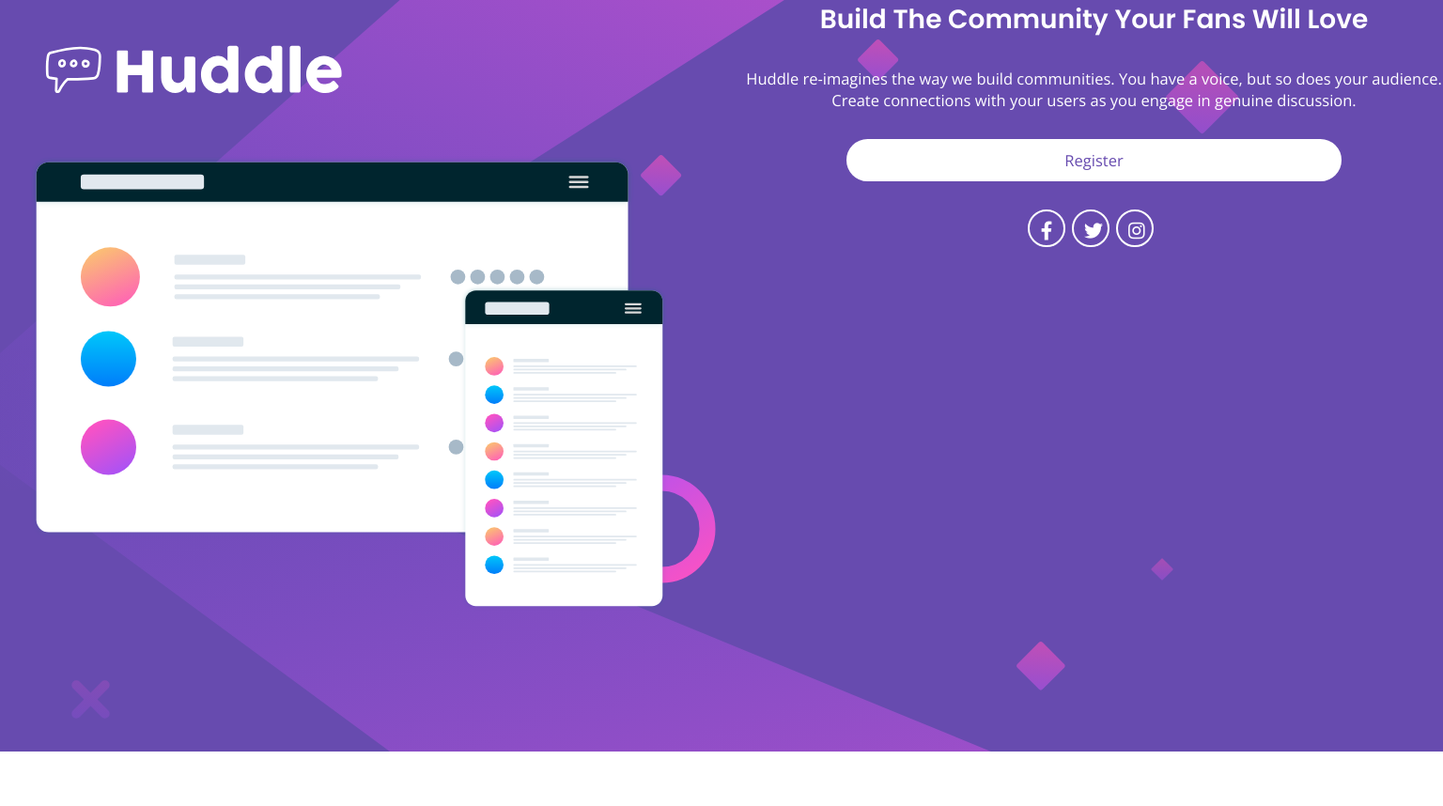
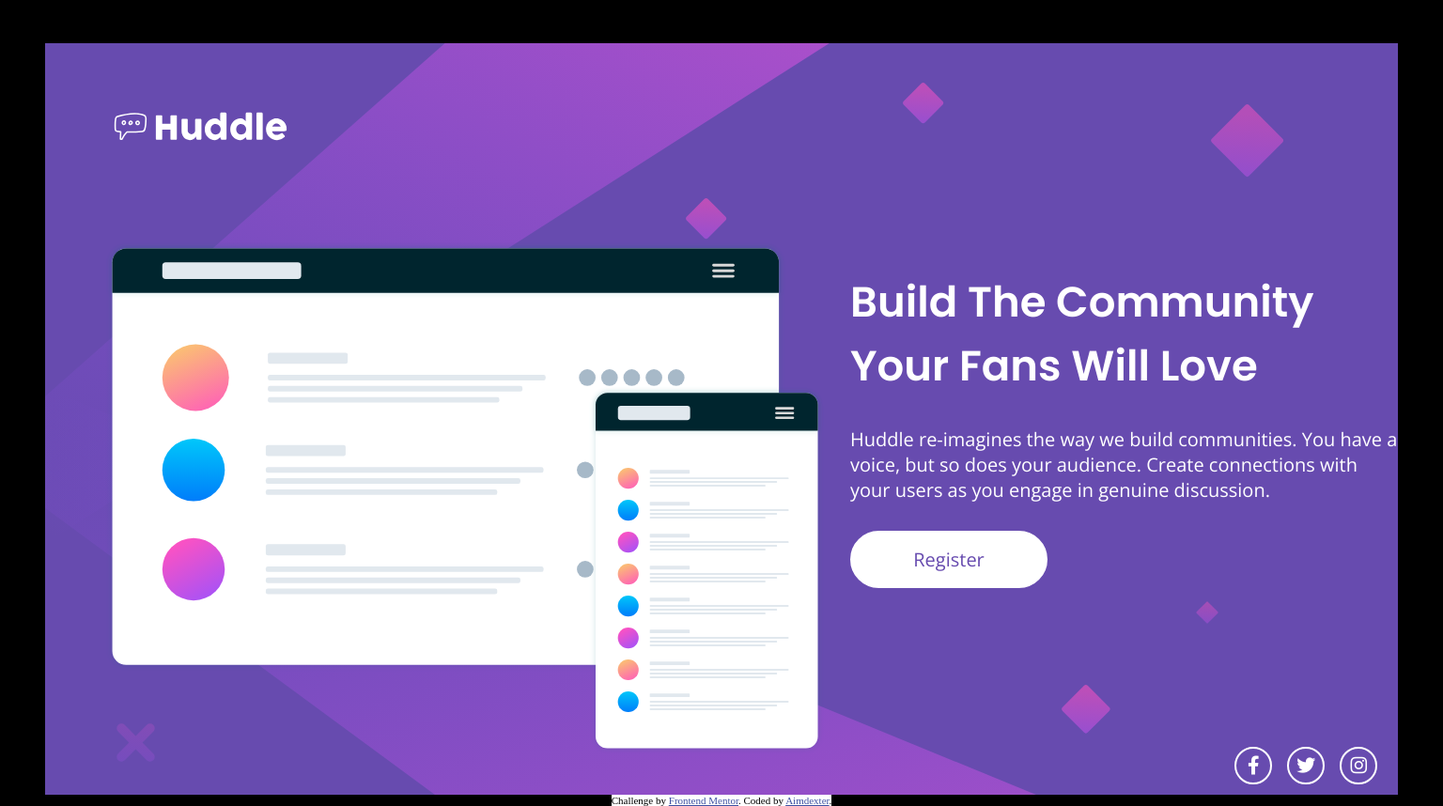
Before and after one commit to aimdexter/huddle_landing_page, a plain HTML site: page index.html in a window 1536 px wide. Shown: the whole page at 94% size. Before the commit the page ends 800 px from the top, so only its background shows below. Drawn offline with nearby package versions, Linux system fonts and the light colour scheme.

Commit message:
Fully responsive

```diff
--- a/index.html
+++ b/index.html
@@ -30,12 +30,13 @@
       </div>
     </div>
   </main>
-  <!-- <footer>
+  <footer>
     <p class="attribution">
       Challenge by <a href="https://www.frontendmentor.io?ref=challenge" target="_blank">Frontend Mentor</a>.
-      Coded by <a href="#">Your Name Here</a>.
+      Coded by <a href="https://github.com/aimdexter">Aimdexter</a>.
     </p>
-  </footer> -->
+  </footer>
+
 </body>
 
 </html>
--- a/main.scss
+++ b/main.scss
@@ -1,5 +1,11 @@
-.attribution { font-size: 11px; text-align: center; }
-.attribution a { color: hsl(228, 45%, 44%); }
+.attribution
+{
+    background-color: white;
+     font-size: 11px; text-align: center;
+    a {
+        color: hsl(228, 45%, 44%);
+    }
+}
 @import url('https://fonts.googleapis.com/css2?family=Poppins:wght@400;600&display=swap');
 @import url('https://fonts.googleapis.com/css2?family=Open+Sans&display=swap');
 $violet:hsl(257, 40%, 49%);
@@ -86,7 +92,7 @@ main{
                 margin-right: 7px;
             }
             i{
-                padding: 11px 11px;
+                padding: 8px 0px;
                 font-size: 20px;
                 color: white;
              }
@@ -96,8 +102,10 @@ main{
 }
 @media (min-width: 426px) {
     body{
+        background-color: black;
         display: flex;
-        justify-content: center;
+        flex-direction: column;
+        align-items: center;
     }
     main{
 
@@ -106,36 +114,69 @@ main{
         padding: 2rem 2rem;
         display: flex;
         flex-direction: row;
+        justify-content: center;
+
     }
 
 }
 @media (min-width:1440px) {
     body{
         display: flex;
+        flex-direction: column;
         align-items: center;
-        justify-content: center;
+        margin-top: 3%;
+        background-color: black;
     }
     main{
+        max-width: 1440px;
         margin: 0rem;
         padding: 0rem;
         display: grid;
         grid-template-columns: 1fr 1fr;
         background-image: url(./images/bg-desktop.svg);
         background-size: contain;
-        max-width: 100vw;
-        height: 100vh;
+        max-height: 100vh;
+        .left-side{
+            margin: 4rem;
+            .logo{
+                width: 35%;
+                }
+            .mockups{
+                margin-top: 3rem;
+                width: 135%;
+            }
+        }
+        .right-side{
+            position: relative;
+            align-self: center;
+            padding: 0rem 0rem 0rem 7rem;
+            h1{
+                text-align: left;
+                font-size: 45px;
+            }
+            p{
+                text-align: left;
+                font-size: 20px;
+            }
+            a{
+                width: 35%;
+                align-self:flex-start;
+                button{
+                    padding:  0.7rem 0rem ;
+                    font-size: 20px;
+                }
+            }
+            .social-media{
+                position: absolute;
+                top: 150%;
+                left: 75%;
+                a{
+                    margin-right: 1rem;
+                }
+            }
+        }
 
     }
-    .left-side{
-        margin: 2rem;
-        .logo{
-            order: 1;
-            width: 10%;
-            }
-        .mockups{
-            order: 2;
-            width: 100%;
-        }
-    }
+
 
 }
```
Also changed, not shown: images/desktop.png (added), main.css, 1 other file.
